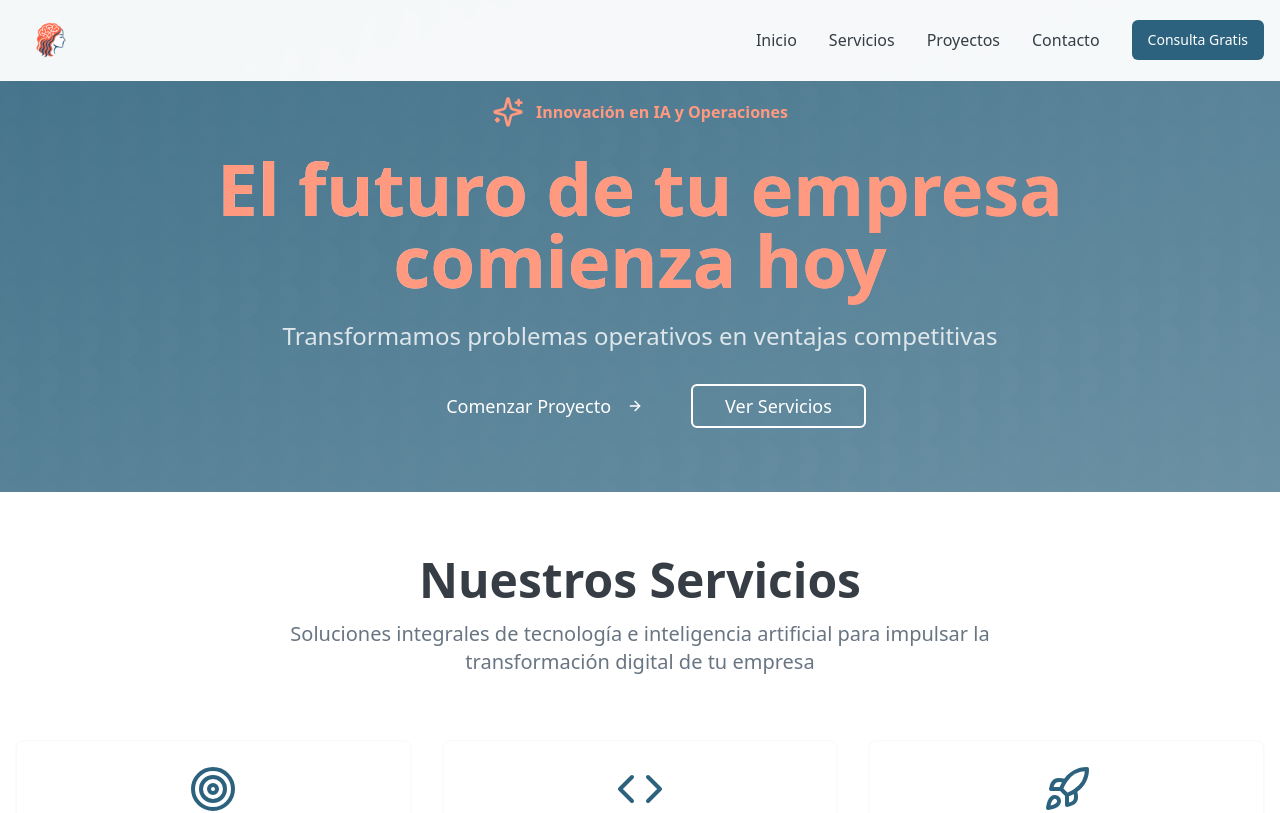
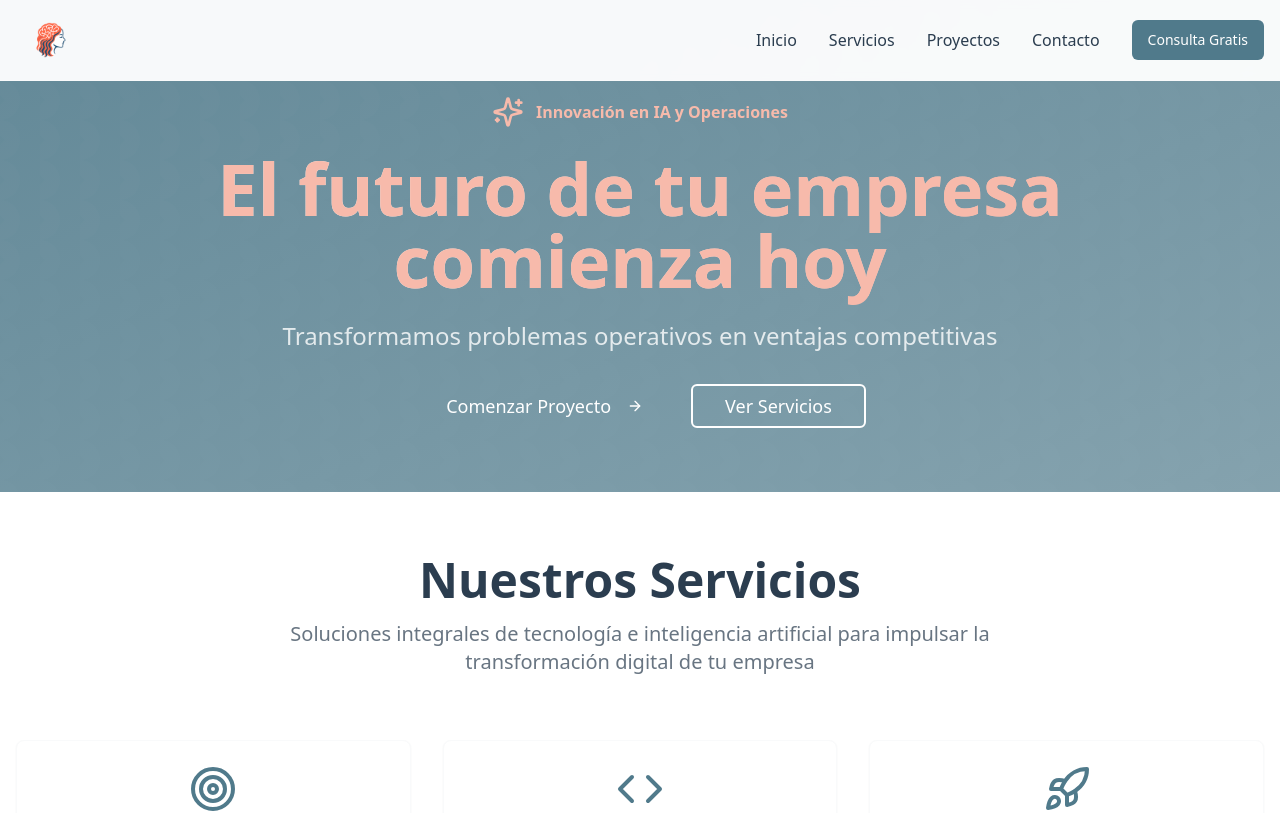
Before and after one commit to AloyTec/Web_aloytech, a React (Vite) app: page / in a window 1280 px wide. Shown: the top 813 px of the page. Built offline with nearby package versions, Linux system fonts and the light colour scheme.

Commit message:
Update color palette

```diff
--- a/src/index.css
+++ b/src/index.css
@@ -6,46 +6,46 @@
 
 @layer base {
   :root {
-    /* Main colors from new palette */
-    --background: 0 0% 100%; /* White */
-    --foreground: 210 11% 24%; /* Dark gray */
+    /* Colores principales de la marca */
+    --background: 0 0% 100%; /* White #FFFFFF */
+    --foreground: 210 29% 24%; /* Gris Oscuro #2C3E50 - texto principal */
 
     --card: 0 0% 100%; /* White */
-    --card-foreground: 210 11% 24%; /* Dark gray */
+    --card-foreground: 210 29% 24%; /* Gris Oscuro */
 
     --popover: 0 0% 100%; /* White */
-    --popover-foreground: 210 11% 24%; /* Dark gray */
+    --popover-foreground: 210 29% 24%; /* Gris Oscuro */
 
-    /* Primary - Navy blue from logo */
-    --primary: 200 48% 33%; /* Navy blue from logo */
+    /* Primary - Teal/Azul Petróleo para fondos y elementos principales */
+    --primary: 197 27% 43%; /* Teal #517B8C */
     --primary-foreground: 0 0% 100%; /* White */
 
-    /* Secondary - Vibrant coral from logo */
-    --secondary: 12 100% 64%; /* Coral from logo */
+    /* Secondary - Coral/Salmón para títulos y elementos destacados */
+    --secondary: 12 83% 72%; /* Coral #F29479 */
     --secondary-foreground: 0 0% 100%; /* White */
 
-    /* Muted using light neutrals */
-    --muted: 210 17% 98%; /* Light gray */
-    --muted-foreground: 210 11% 46%; /* Medium gray */
+    /* Muted usando off-white y gris claro */
+    --muted: 210 17% 98%; /* Off-White #F8F9FA */
+    --muted-foreground: 210 11% 46%; /* Gris Claro #6C757D */
 
-    /* Accent - Light coral variation */
-    --accent: 12 100% 75%; /* Light coral */
-    --accent-foreground: 200 48% 33%; /* Navy blue */
+    /* Accent - Variación clara del coral */
+    --accent: 12 83% 82%; /* Light coral */
+    --accent-foreground: 210 29% 24%; /* Gris Oscuro */
 
-    /* Success/Interactive using complementary color */
+    /* Success/Interactive */
     --success: 146 100% 45%; /* Tech green */
     --success-foreground: 0 0% 100%; /* White */
 
-    /* Warning/CTA - Vibrant coral */
-    --warning: 12 100% 64%; /* Vibrant coral matching logo */
+    /* Warning/CTA - Azul Oscuro/Navy para botones CTA */
+    --warning: 197 34% 37%; /* Navy #3D6B7D */
     --warning-foreground: 0 0% 100%; /* White */
 
     --destructive: 0 84.2% 60.2%;
     --destructive-foreground: 0 0% 100%;
 
-    --border: 210 17% 98%; /* Light gray */
-    --input: 210 17% 98%; /* Light gray */
-    --ring: 207 90% 54%; /* Primary blue */
+    --border: 210 17% 98%; /* Off-White */
+    --input: 210 17% 98%; /* Off-White */
+    --ring: 197 27% 43%; /* Teal */
 
     --radius: 0.5rem;
 
```
